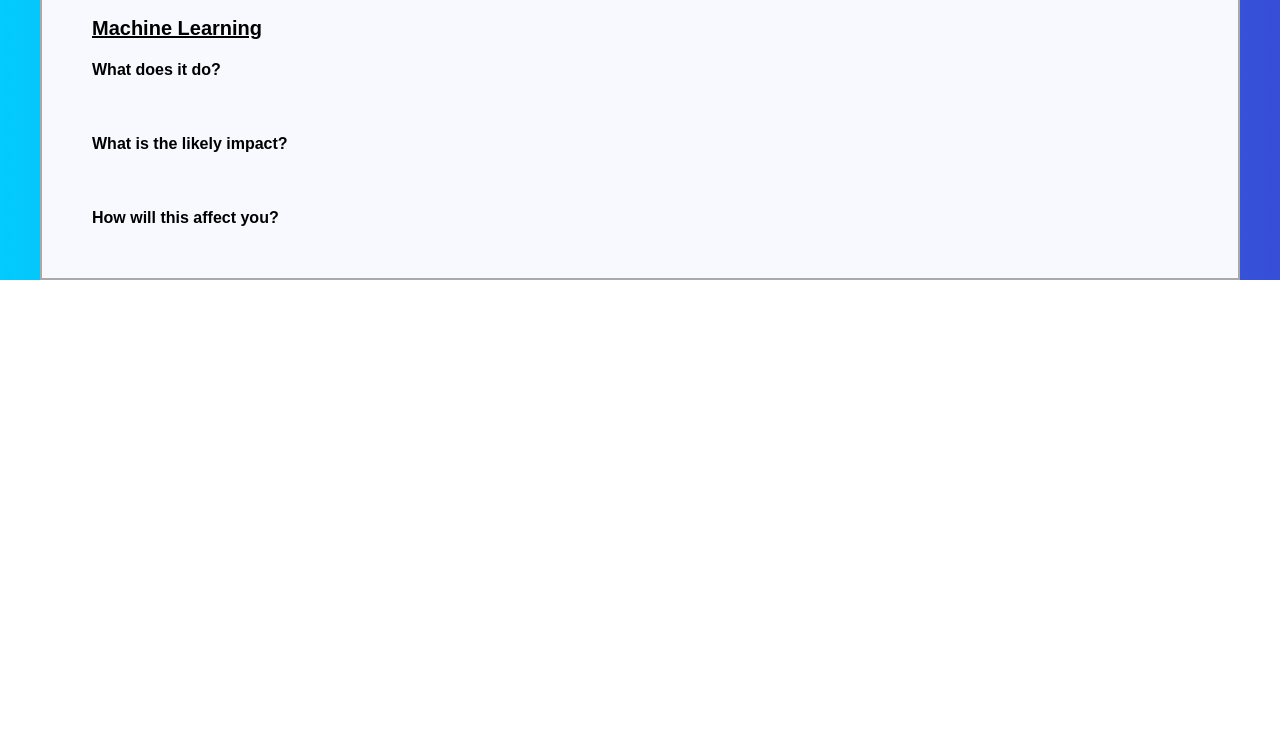
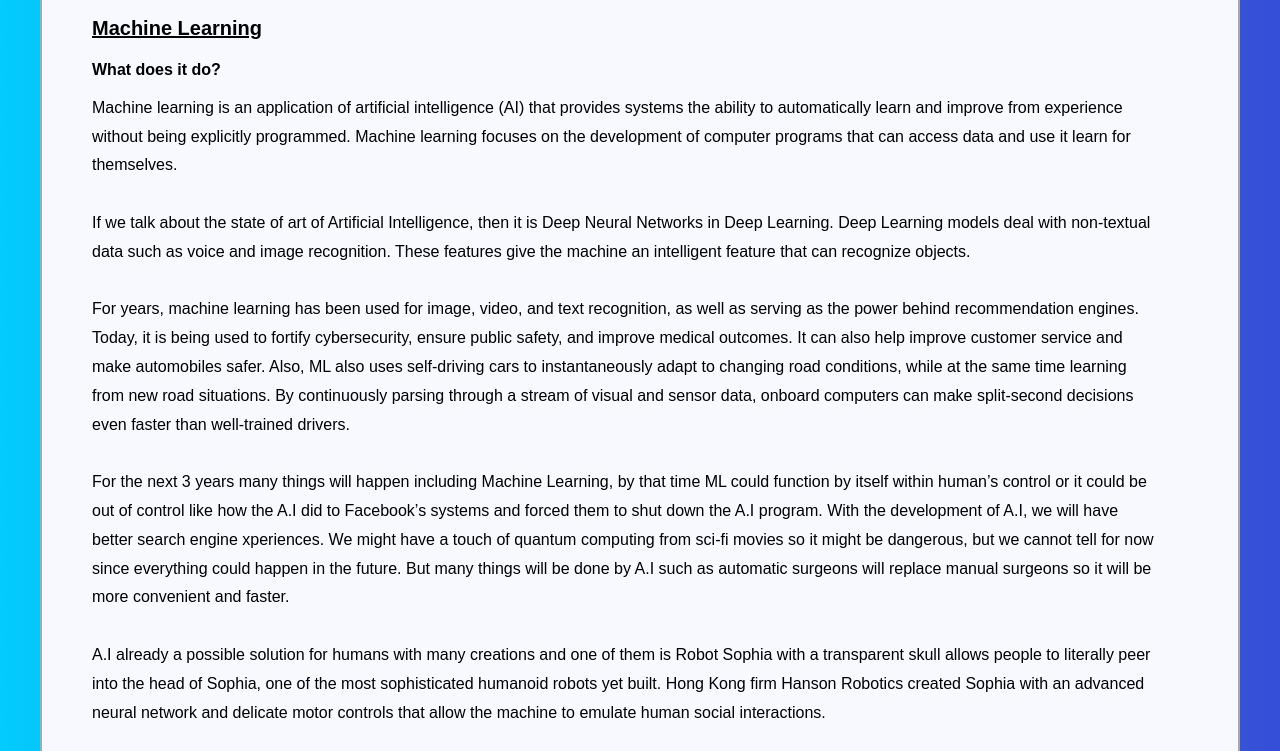
Before and after one commit to S3865485/COSC1078-A2, a plain HTML site: page it_technologies.html in a window 1280 px wide. Shown: the part 5352-6103 px from the top of the page. Before the commit the page ends 5632 px from the top, so only its background shows below. Drawn offline with Linux system fonts and the light colour scheme.

Commit message:
Add files via upload

```diff
--- a/it_technologies.html
+++ b/it_technologies.html
@@ -109,11 +109,35 @@
 
         <h3><u>Machine Learning</u></h3>
         <h4>What does it do?</h4>
-        <p></p>
+            <p>Machine learning is an application of artificial intelligence (AI) that provides systems the ability to automatically learn and improve from experience without being explicitly programmed. Machine learning focuses on the development of computer programs that can access data and use it learn for themselves.
+            <br><br>
+            If we talk about the state of art of Artificial Intelligence, then it is Deep Neural Networks in Deep Learning. Deep Learning models deal with non-textual data such as voice and image recognition. These features give the machine an intelligent feature that can recognize objects.
+            <br><br>
+            For years, machine learning has been used for image, video, and text recognition, as well as serving as the power behind recommendation engines. Today, it is being used to fortify cybersecurity, ensure public safety, and improve medical outcomes. It can also help improve customer service and make automobiles safer. Also, ML also uses self-driving cars to instantaneously adapt to changing road conditions, while at the same time learning from new road situations. By continuously parsing through a stream of visual and sensor data, onboard computers can make split-second decisions even faster than well-trained drivers.
+            <br><br>
+            For the next 3 years many things will happen including Machine Learning, by that time ML could function by itself within human’s control or it could be out of control like how the A.I did to Facebook’s systems and forced them to shut down the A.I program. With the development of A.I, we will have better search engine xperiences. We might have a touch of quantum computing from sci-fi movies so it might be dangerous, but we cannot tell for now since everything could happen in the future. But many things will be done by A.I such as automatic surgeons will replace manual surgeons so it will be more convenient and faster.
+            <br><br>
+            A.I already a possible solution for humans with many creations and one of them is Robot Sophia with a transparent skull allows people to literally peer into the head of Sophia, one of the most sophisticated humanoid robots yet built. Hong Kong firm Hanson Robotics created Sophia with an advanced neural network and delicate motor controls that allow the machine to emulate human social interactions.
+            </p>
+
         <h4>What is the likely impact?</h4>
-        <p></p>
+            <p>The impact of Machine Learning to human’s life is huge. Machine Learning changed the way people use to work and put them into the situations where they need to use their creativity to make it work. ML has a lot of potential in society and for business but mostly with business.
+            <br><br>
+            Machine learning allows computers to take in large amounts of data, process
+            it,and teach themselves new skills using that input. It is a way to achieve artificial
+            intelligence, or AI, using a “learn by doing” process. Machine learning enables
+            computers to learn and act without being explicitly programmed.
+            <br><br>
+            ML will have positive impacts by developing A.I because it makes our life easier by providing better network security with high levels of security. ML can help us do dangerous jobs so we don’t need to worry about it. Human will have more time to do others thing that ML cannot do without human’s
+            function.
+            <br><br>
+            Since ML are taking human’s job so more jobs will be created, and
+            a lot of people will lose their jobs. With the current situation many people will be jobless but soon they will find better replacement jobs that Machine Learning will bring in the future.
+            </p>
+
         <h4>How will this affect you?</h4>
-        <p></p>
+            <p>ML will not affect my life much since I am doing I.T so I am used to it also it will not be a big problem for everyone because most people know how the technology worked these days. ML will make my life easier because most of my work will be done automatically and it saves people a lot of time to do other things. In our basic life, it will not affect us much but it will help us a lot by schedule our plan and make sure everything is alright by solving the basic daily problems. My family members are all up-to-date tech people so the term “Machine Learning” is not that strange to them at all.
+            </p>
     </div>
 </div>
 
```
Also changed, not shown: ideal_jobs.html (+6 -4 lines), index.html (+12 -6 lines), industry_data.html (+1 -1 lines).
